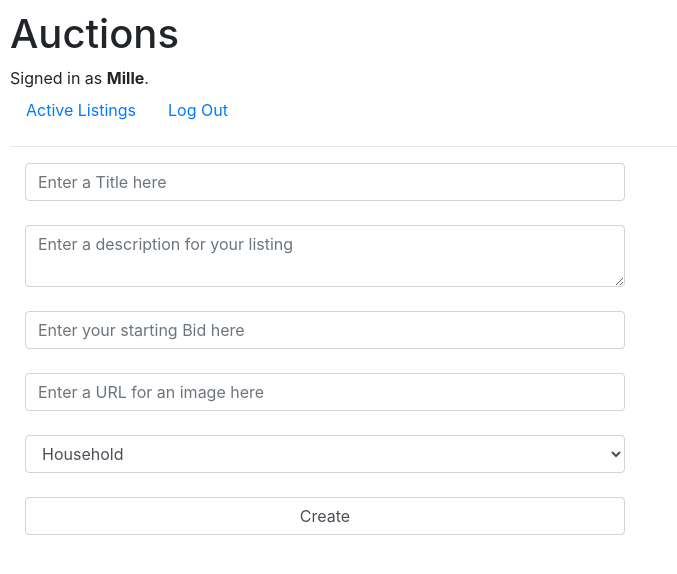
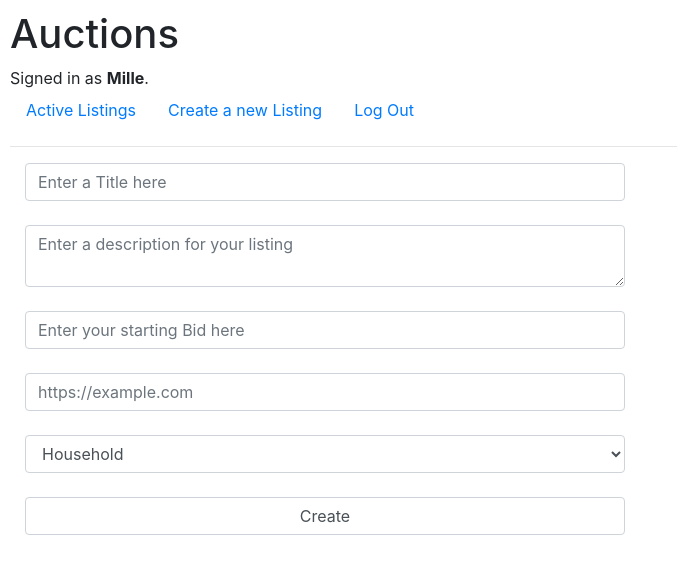
Before and after one commit to mille1992/project2, a Django app: page /createListing in a window 1280 px wide. Shown: the top 574 px of the page, without its empty margins (0-677 px from the left). Run offline with Django 3.2, Linux system fonts and the light colour scheme; a user stored in the database is signed in; some libraries are stand-ins or nearby versions.

Commit message:
added commentary for better understanding. Changed input type for URL from text to url

```diff
--- a/commerce/auctions/templates/auctions/createListing.html
+++ b/commerce/auctions/templates/auctions/createListing.html
@@ -10,7 +10,7 @@
         <br>
         <input class="form-control" type="number" placeholder="Enter your starting Bid here" name="startPrizeInput" min="0.00">
         <br>
-        <input class="form-control" type="text" placeholder="Enter a URL for an image here" name="imageUrlInput">
+        <input class="form-control" type="url" placeholder="https://example.com" name="imageUrlInput">
         <br>
         <select class="form-control" id="categories" name="categoriesInput" >
             <option value="Household">Household</option>
--- a/commerce/auctions/templates/auctions/layout.html
+++ b/commerce/auctions/templates/auctions/layout.html
@@ -22,6 +22,9 @@
             </li>
             {% if user.is_authenticated %}
                 <li class="nav-item">
+                    <a class="nav-link" href="{% url 'createListing' %}">Create a new Listing</a>
+                </li>
+                <li class="nav-item">
                     <a class="nav-link" href="{% url 'logout' %}">Log Out</a>
                 </li>
             {% else %}
```
Also changed, not shown: commerce/db.sqlite3.
